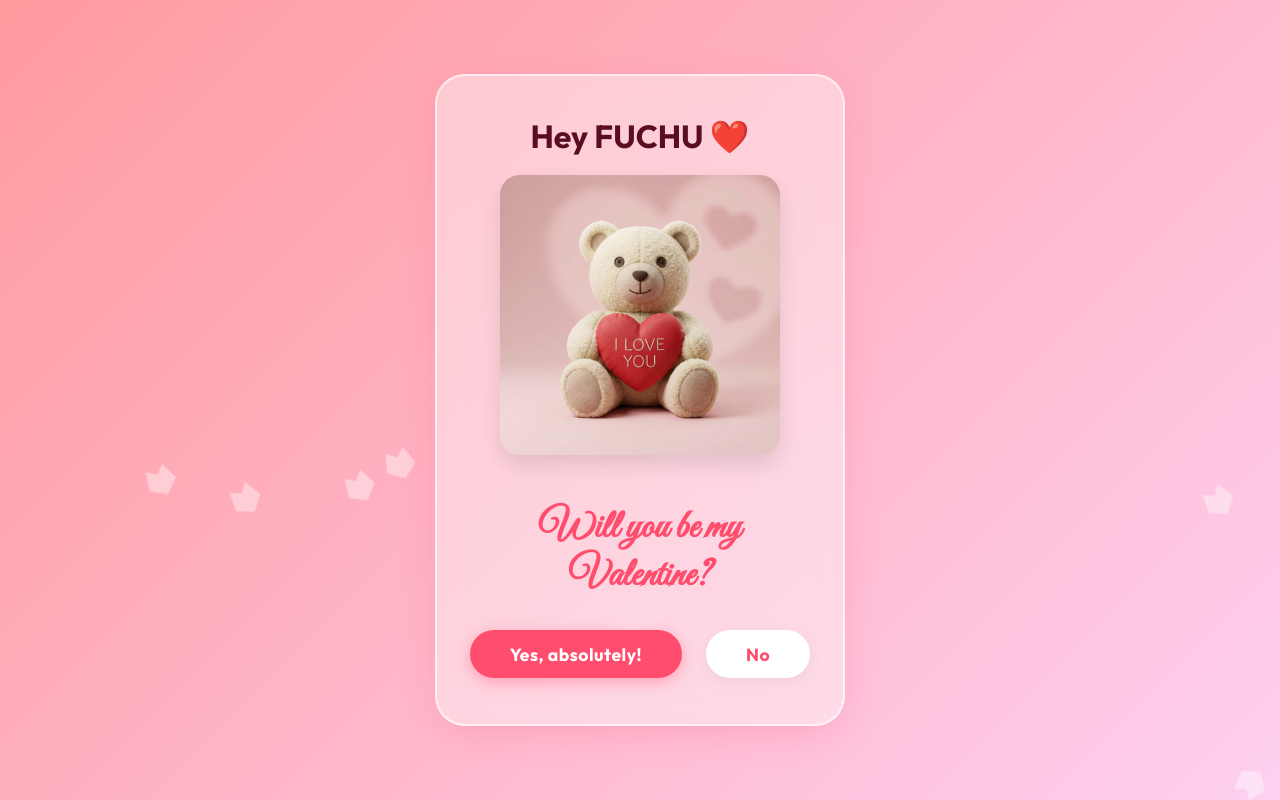
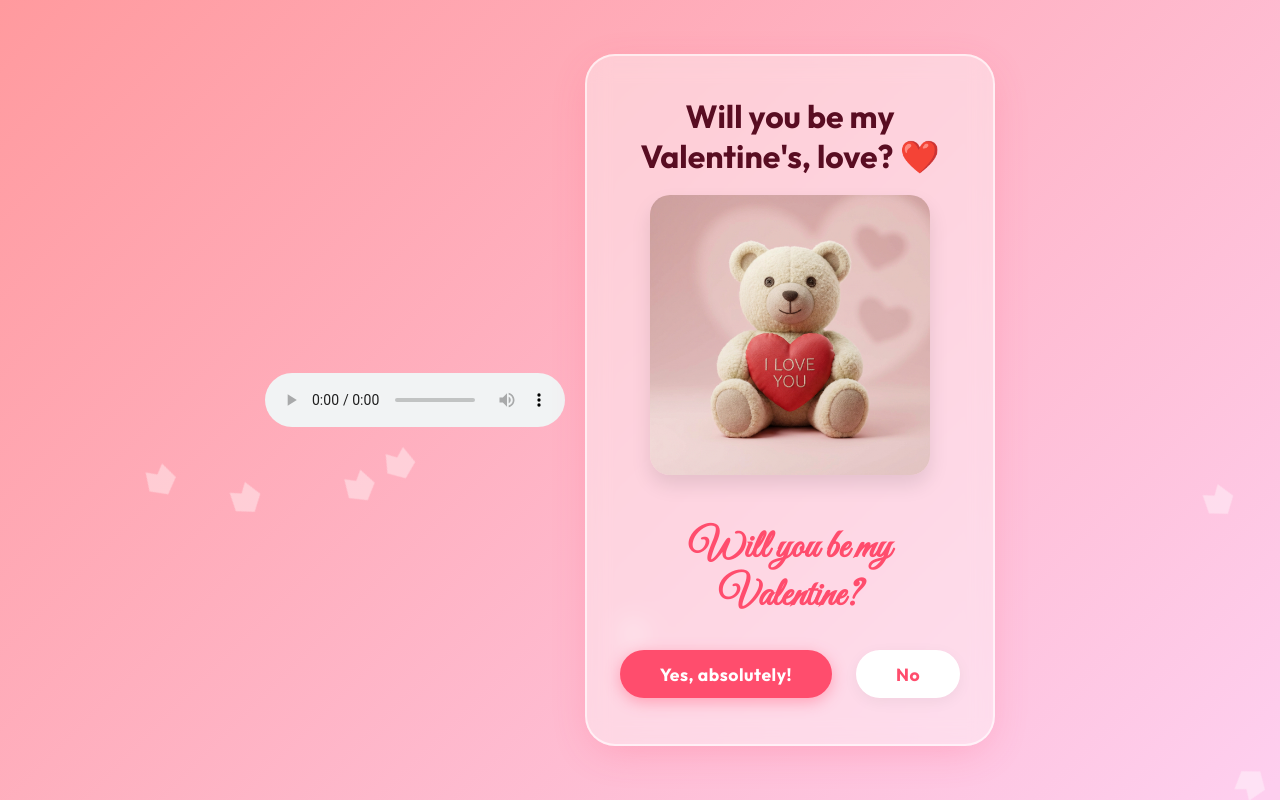
Before and after one commit to orisappa/Will-You-Be-My-Valentine-s-, a plain HTML site: page index.html in a window 1280 px wide. Drawn offline with nearby package versions, Linux system fonts and the light colour scheme.

Commit message:
Update index.html

```diff
--- a/index.html
+++ b/index.html
@@ -1,4 +1,8 @@
 <!DOCTYPE html>
+<audio controls>
+  <source src="https://docs.google.com/uc?export=download&id=1cSZbvO71qcVegfA5iMuCWEzue_R4tUEs" type="audio/mpeg">
+  Your browser does not support the audio element.
+</audio>
 <html lang="en">
 <head>
     <meta charset="UTF-8">
@@ -19,7 +23,7 @@
     <main class="container">
         <div class="card">
             <header>
-                <h1 class="font-outfit animate-fade-in-up">Hey FUCHU ❤️</h1>
+                <h1 class="font-outfit animate-fade-in-up">Will you be my Valentine's, love? ❤️</h1>
             </header>
 
             <div class="image-container animate-pop-in">
```
